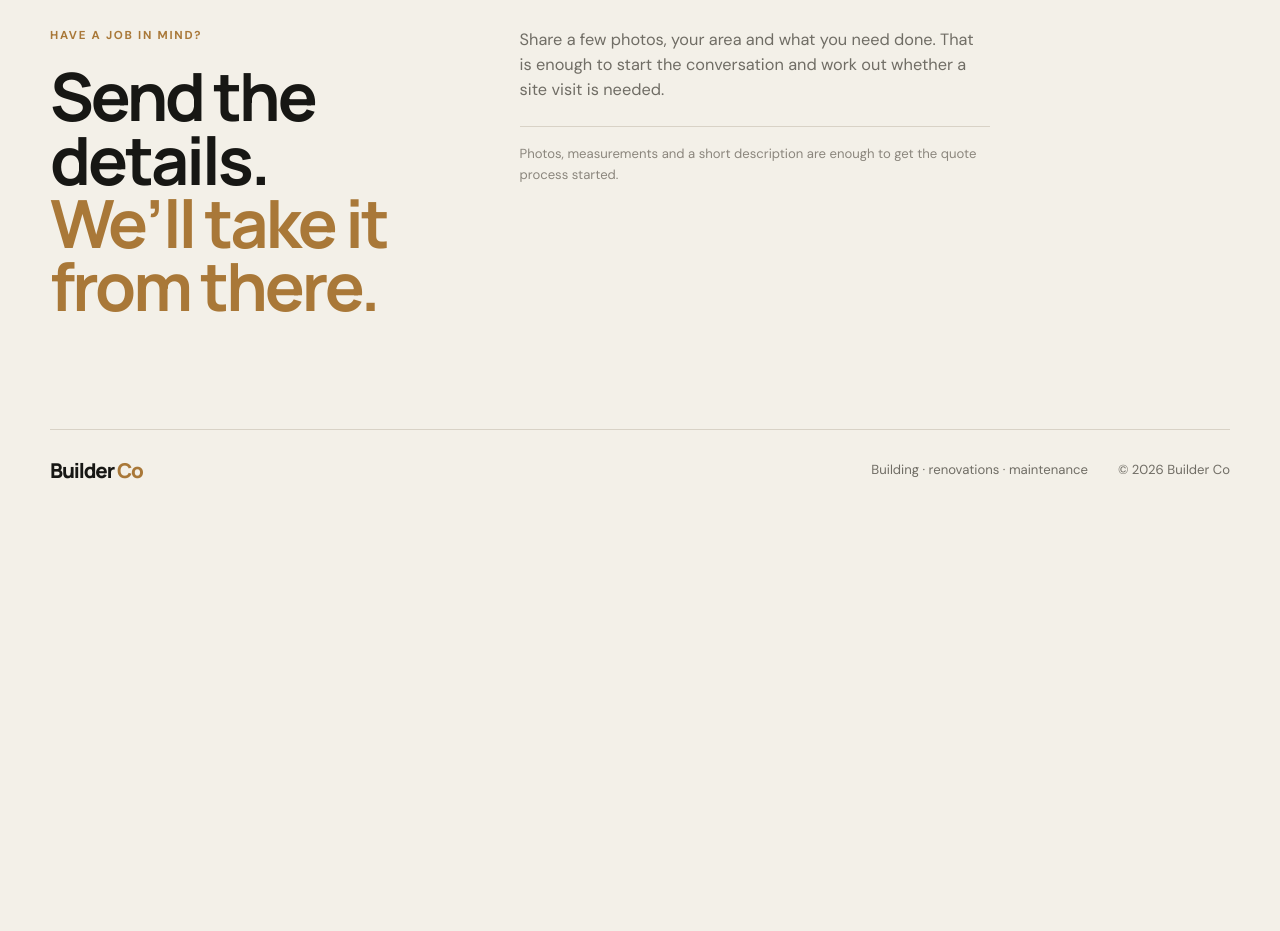
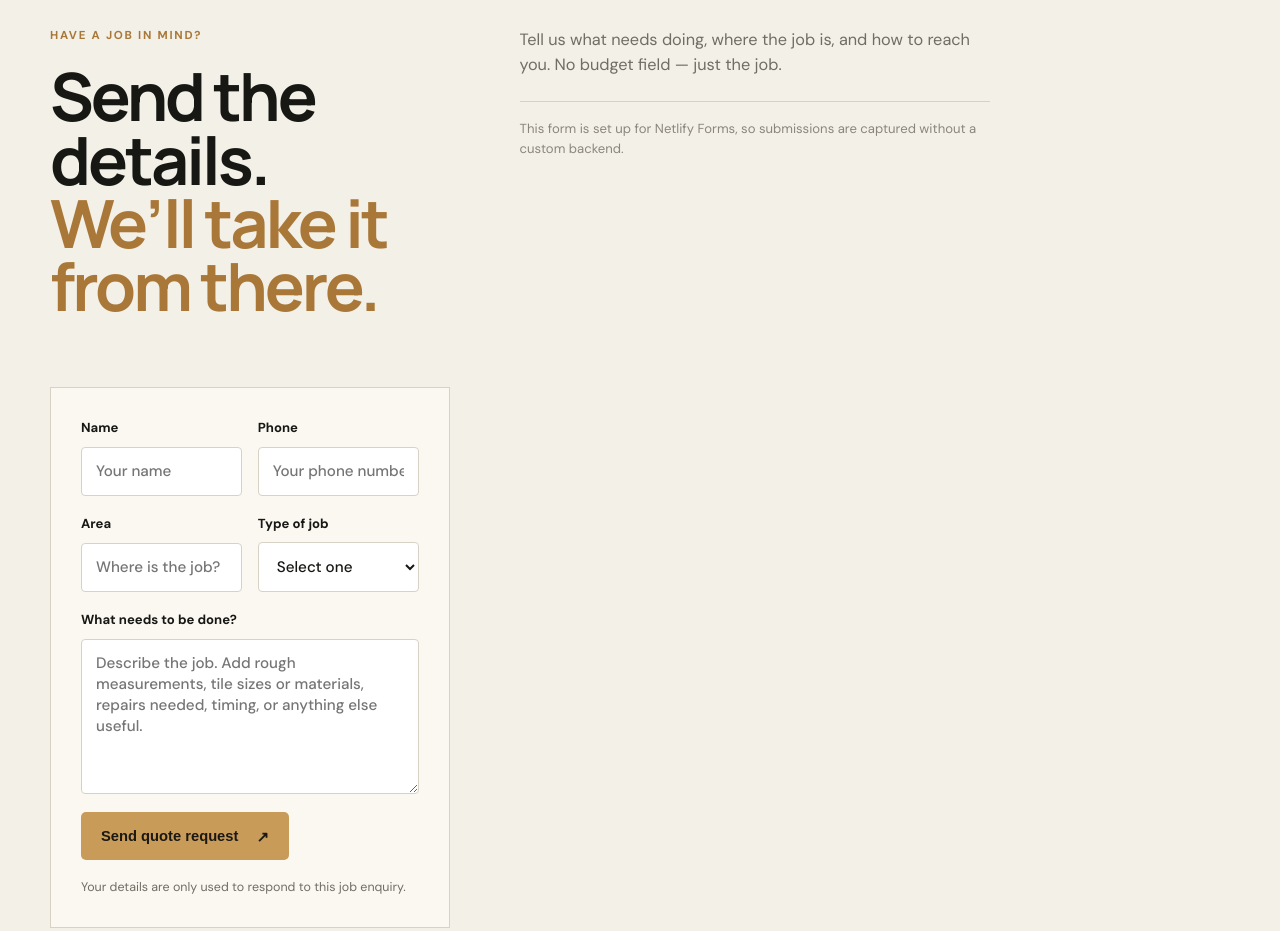
Before and after one commit to leeroy-chakanyuka/GUESSING-GAME, a plain HTML site: page index.html in a window 1280 px wide. Shown: the part 3560-4491 px from the top of the page. Before the commit the page ends 4079 px from the top, so only its background shows below. Drawn offline with Linux system fonts and the light colour scheme.

Commit message:
Wire quote request form to Netlify Forms

```diff
--- a/index.html
+++ b/index.html
@@ -69,11 +69,64 @@
       </div>
     </section>
     <section id="contact" class="contact shell section-space">
-      <div><p class="kicker">HAVE A JOB IN MIND?</p><h2>Send the details.<br><span>We’ll take it from there.</span></h2></div>
-      <div class="contact-copy"><p>Share a few photos, your area and what you need done. That is enough to start the conversation and work out whether a site visit is needed.</p><p class="contact-note">Photos, measurements and a short description are enough to get the quote process started.</p></div>
+      <div>
+        <p class="kicker">HAVE A JOB IN MIND?</p>
+        <h2>Send the details.<br><span>We’ll take it from there.</span></h2>
+      </div>
+
+      <div class="contact-copy">
+        <p>Tell us what needs doing, where the job is, and how to reach you. No budget field — just the job.</p>
+        <p class="contact-note">This form is set up for Netlify Forms, so submissions are captured without a custom backend.</p>
+      </div>
+
+      <form class="quote-form" name="quote" method="POST" data-netlify="true" netlify-honeypot="bot-field" action="/thanks.html">
+        <input type="hidden" name="form-name" value="quote">
+        <p class="form-honey">
+          <label>Don’t fill this out: <input name="bot-field"></label>
+        </p>
+
+        <div class="form-row">
+          <label>
+            <span>Name</span>
+            <input type="text" name="name" autocomplete="name" required placeholder="Your name">
+          </label>
+          <label>
+            <span>Phone</span>
+            <input type="tel" name="phone" autocomplete="tel" required placeholder="Your phone number">
+          </label>
+        </div>
+
+        <div class="form-row">
+          <label>
+            <span>Area</span>
+            <input type="text" name="area" required placeholder="Where is the job?">
+          </label>
+          <label>
+            <span>Type of job</span>
+            <select name="projectType" required>
+              <option value="" selected disabled>Select one</option>
+              <option>Tiling</option>
+              <option>Bathroom</option>
+              <option>Kitchen</option>
+              <option>Renovation</option>
+              <option>Building / alteration</option>
+              <option>Repairs / maintenance</option>
+              <option>Outdoor work</option>
+              <option>Other</option>
+            </select>
+          </label>
+        </div>
+
+        <label>
+          <span>What needs to be done?</span>
+          <textarea name="details" rows="6" required placeholder="Describe the job. Add rough measurements, tile sizes or materials, repairs needed, timing, or anything else useful."></textarea>
+        </label>
+
+        <button class="button button-gold quote-submit" type="submit">Send quote request <span aria-hidden="true">↗</span></button>
+        <p class="form-note">Your details are only used to respond to this job enquiry.</p>
+      </form>
     </section>
   </main>
   <footer class="shell"><a class="brand brand-footer" href="#top">Builder <span>Co</span></a><p>Building · renovations · maintenance</p><p>© 2026 Builder Co</p></footer>
-  <script src="script.js"></script>
 </body>
 </html>
```
